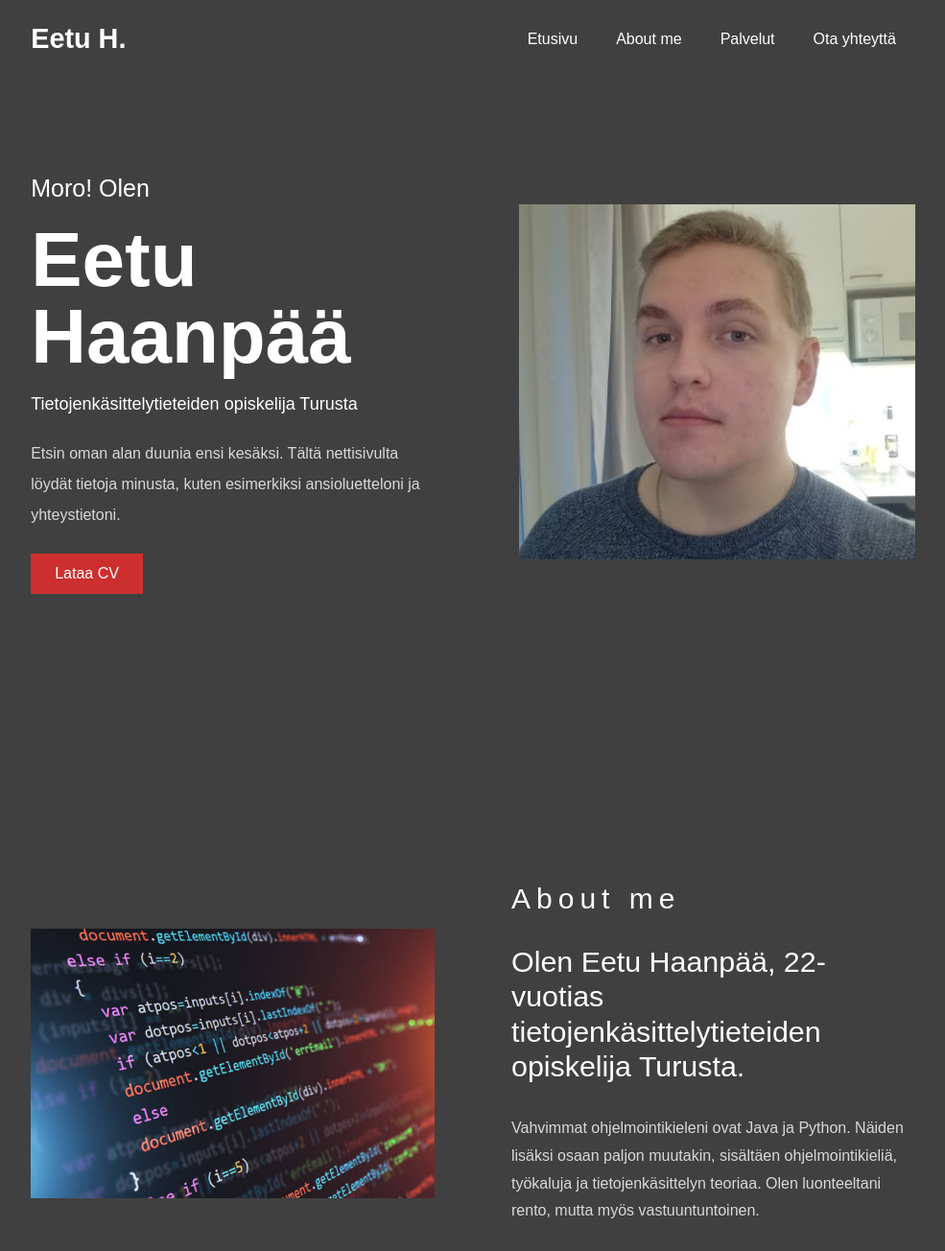
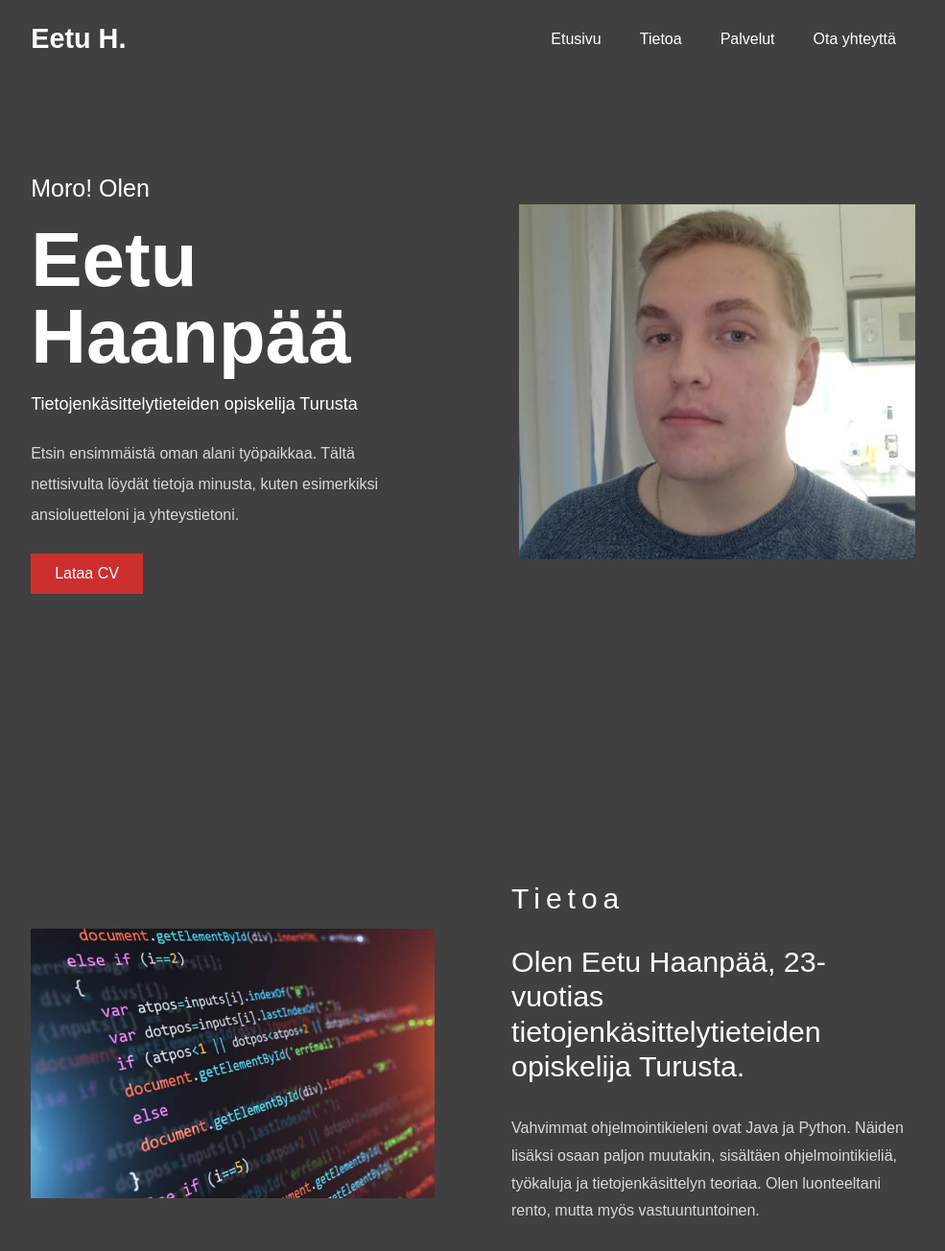
Before and after one commit to EetuEH/Portfolio-website, a plain HTML site: page index.html in a window 1280 px wide. Shown: the top 1304 px of the page at 96% size, without its empty margins (147-1132 px from the left). Drawn offline with nearby package versions, Linux system fonts and the light colour scheme; a web font is replaced by a local one.

Commit message:
Pientä tuunausta

```diff
--- a/index.html
+++ b/index.html
@@ -22,7 +22,7 @@
 
             <ul class="navbar">
                 <li><a href="#home">Etusivu</a></li>
-                <li><a href="#about">About me</a></li>
+                <li><a href="#about">Tietoa</a></li>
                 <li><a href="#services">Palvelut</a></li>
                 <li><a href="#contact">Ota yhteyttä</a></li>
             </ul>
@@ -34,7 +34,7 @@
                 <h5>Moro! Olen</h5>
                 <h1>Eetu Haanpää</h1>
                 <h6>Tietojenkäsittelytieteiden opiskelija Turusta</h6>
-                <p>Etsin oman alan duunia ensi kesäksi. Tältä nettisivulta löydät tietoja minusta, kuten esimerkiksi ansioluetteloni ja yhteystietoni.</p>
+                <p>Etsin ensimmäistä oman alani työpaikkaa. Tältä nettisivulta löydät tietoja minusta, kuten esimerkiksi ansioluetteloni ja yhteystietoni.</p>
                 <a href="#" class="btn">Lataa CV</a>
             </div>
 
@@ -48,8 +48,8 @@
             </div>
 
             <div class="about-text">
-                <h3>About me</h3>
-                <h2>Olen Eetu Haanpää, 22-vuotias tietojenkäsittelytieteiden opiskelija Turusta.</h2>
+                <h3>Tietoa</h3>
+                <h2>Olen Eetu Haanpää, 23-vuotias tietojenkäsittelytieteiden opiskelija Turusta.</h2>
                 <p>Vahvimmat ohjelmointikieleni ovat Java ja Python. Näiden lisäksi osaan paljon muutakin,
                 sisältäen ohjelmointikieliä, työkaluja ja tietojenkäsittelyn teoriaa. Olen luonteeltani rento,
                 mutta myös vastuuntuntoinen.</p>
```
